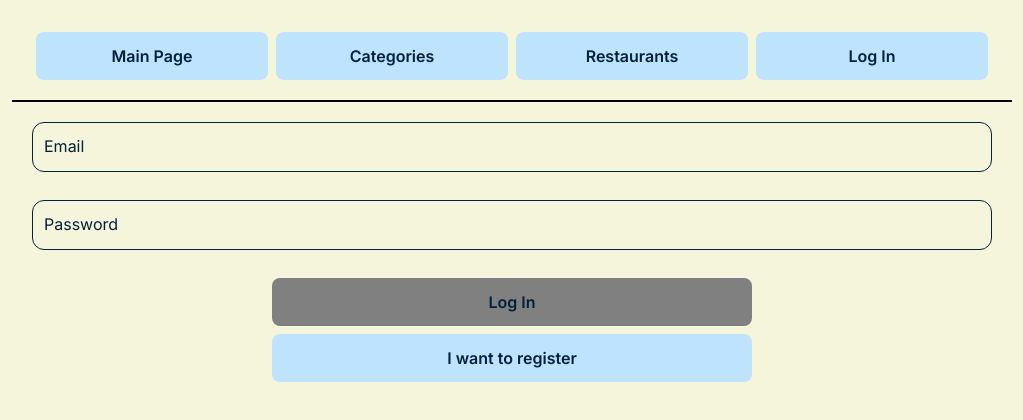
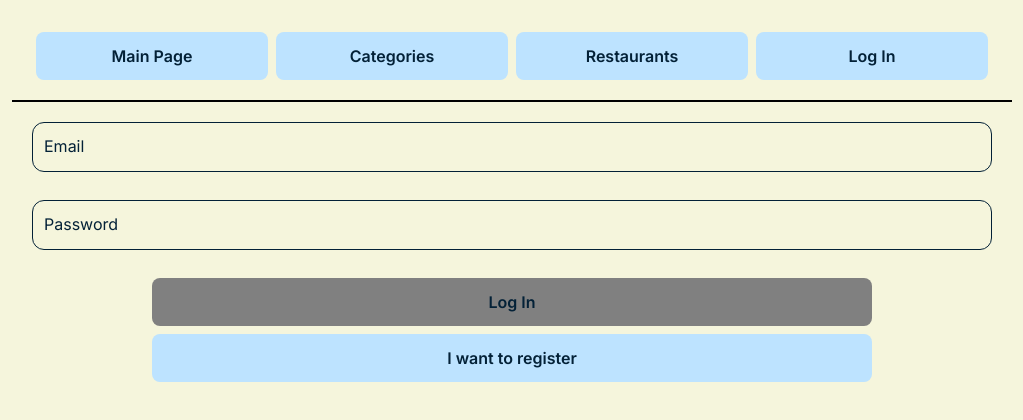
Before and after one commit to ViktorTap/platemate-2024, a Next.js app: page /account in a window 1280 px wide. Shown: the top 420 px of the page, without its empty margins (128-1151 px from the left). Built offline with nearby package versions, Linux system fonts and the light colour scheme.

Commit message:
Little fixes

```diff
--- /dev/null
+++ b/app/account/[id]/page.tsx
@@ -0,0 +1,5 @@
+const AccountDetailsPage = ({ params }: { params: { id: string } }) => {
+  console.log(params.id);
+};
+
+export default AccountDetailsPage;
--- a/app/components/LogInForm.tsx
+++ b/app/components/LogInForm.tsx
@@ -90,8 +90,11 @@ export default function LogIn() {
               >
                 Log In
               </button>
-              <button className="mt-2 w-1/2">
-                <Link href="/account/registration">I want to register</Link>
+
+              <button className="mt-2 w-3/4">
+                <Link href="/account/registration" className="">
+                  I want to register
+                </Link>
               </button>
             </Form>
           );
--- /dev/null
+++ b/app/data/model/restaurant.model.ts
@@ -0,0 +1,41 @@
+import mongoose from "mongoose";
+
+const { Schema, model, models } = mongoose;
+
+interface IDish {
+  name: string;
+  description: string;
+  price: string;
+}
+
+interface IRestaurant {
+  name: string;
+  address: object;
+  phone: string;
+  email: string;
+  category: string[];
+  menu: object[]; //
+}
+
+const restaurantSchema = new Schema<IRestaurant>({
+  name: String,
+  address: {
+    street: String,
+    postalCode: String,
+    city: String,
+  },
+  phone: String,
+  email: String,
+  category: [String],
+  menu: [
+    {
+      dishName: String,
+      description: String,
+      price: String,
+    },
+  ],
+});
+
+const restaurant = model<IRestaurant>("restaurants", restaurantSchema);
+
+export default restaurant;
--- a/app/globals.css
+++ b/app/globals.css
@@ -45,7 +45,10 @@ button:disabled {
 
 .submit-button {
   background-color: var(--button-primary-hex);
-  width: 50%;
+  width: 75%;
+  white-space: nowrap;
+  flex-basis: 1;
+
 }
 
 /* FORM & INPUT & LABEL */
```
